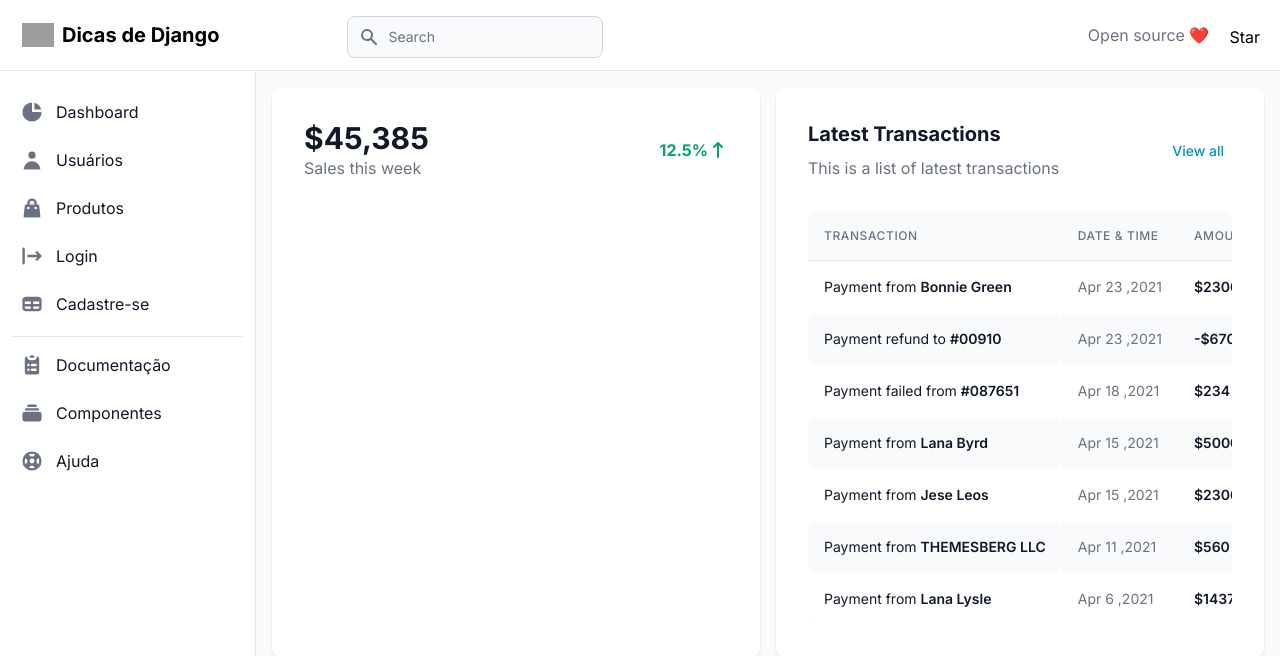
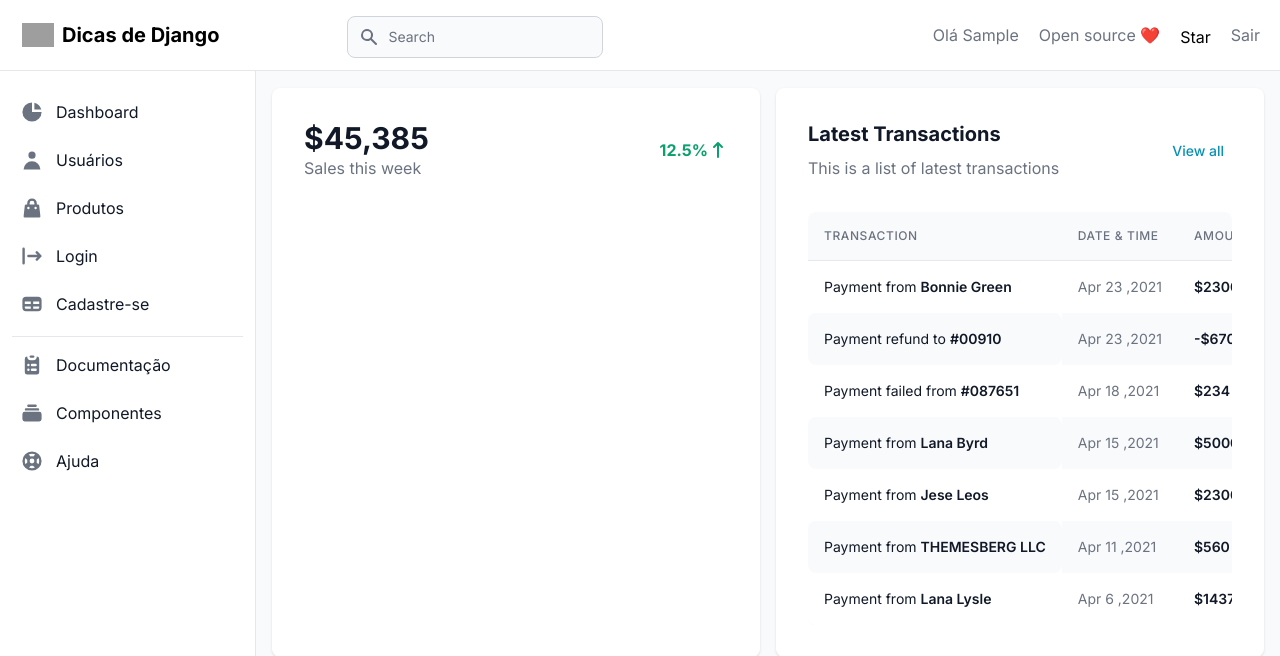
Before and after one commit to rg3915/dicas-de-django, a Django app: page /dashboard/ in a window 1280 px wide. Shown: the top 656 px of the page. Run offline with Django 4.2, Linux system fonts and the light colour scheme; the visitor is signed in with stand-in values (Sample User, id 1); some libraries are stand-ins or nearby versions; grey boxes are pictures that could not be loaded.

Commit message:
Logout. close #107

```diff
--- a/backend/accounts/urls.py
+++ b/backend/accounts/urls.py
@@ -1,7 +1,8 @@
 # accounts/urls.py
-from django.contrib.auth.views import LoginView
+from django.contrib.auth.views import LoginView, LogoutView
 from django.urls import path
 
 urlpatterns = [
     path('login/', LoginView.as_view(), name='login'),  # noqa E501
+    path('logout/', LogoutView.as_view(), name='logout'),  # noqa E501
 ]
--- a/backend/core/templates/includes/nav.html
+++ b/backend/core/templates/includes/nav.html
@@ -29,10 +29,12 @@
           <svg class="w-6 h-6" fill="currentColor" viewBox="0 0 20 20" xmlns="http://www.w3.org/2000/svg"><path fill-rule="evenodd" d="M8 4a4 4 0 100 8 4 4 0 000-8zM2 8a6 6 0 1110.89 3.476l4.817 4.817a1 1 0 01-1.414 1.414l-4.816-4.816A6 6 0 012 8z" clip-rule="evenodd"></path></svg>
         </button>
         <div class="hidden lg:flex items-center">
+          <span class="text-base font-normal text-gray-500 mr-5">Olá {{ request.user.first_name }}</span>
           <span class="text-base font-normal text-gray-500 mr-5">Open source ❤️</span>
           <div class="-mb-1">
             <a class="github-button" href="https://github.com/themesberg/windster-tailwind-css-dashboard" data-color-scheme="no-preference: dark; light: light; dark: light;" data-icon="octicon-star" data-size="large" data-show-count="true" aria-label="Star themesberg/windster-tailwind-css-dashboard on GitHub">Star</a>
           </div>
+          <a href="{% url 'logout' %}" class="text-base font-normal text-gray-500 ml-5">Sair</a>
         </div>
       </div>
     </div>
```
